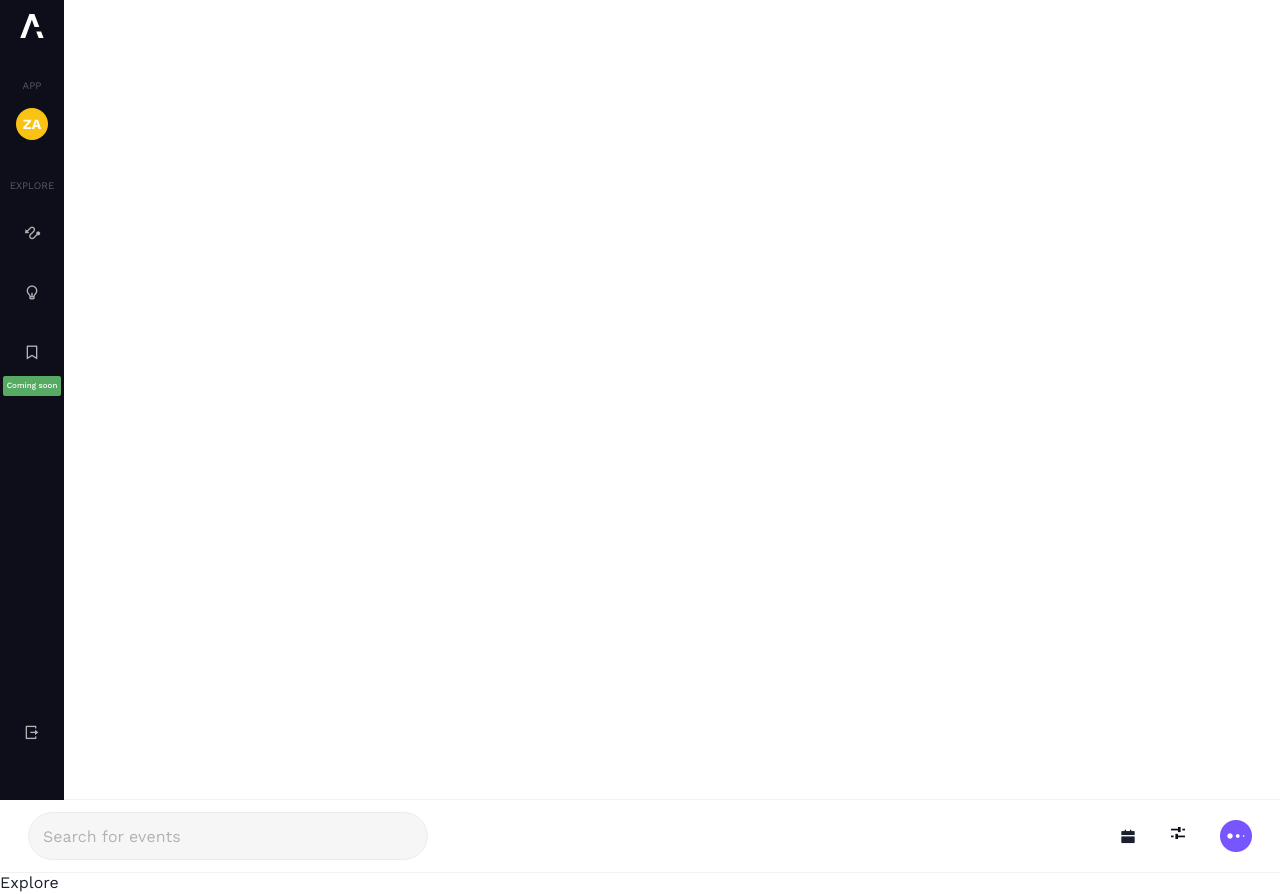
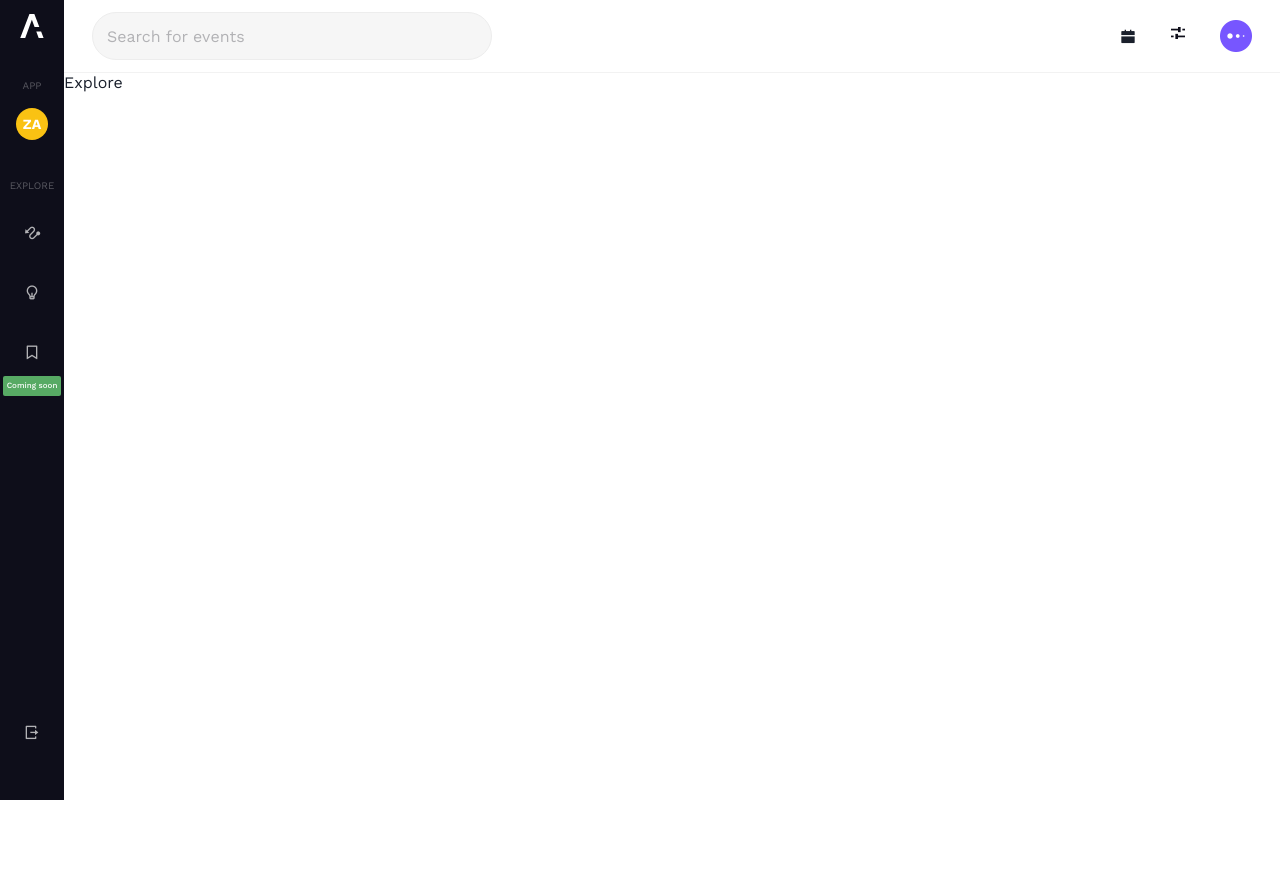
Before and after one commit to smpladmin/apperture, a Next.js app in the folder frontend/: page /analytics/explore in a window 1280 px wide. After the commit the page ends 800 px from the top, so only its background shows below. Built offline with nearby package versions, Linux system fonts and the light colour scheme; no server answers.

Commit message:
Remove tailwind from layout

```diff
--- a/frontend/components/Layout.tsx
+++ b/frontend/components/Layout.tsx
@@ -1,15 +1,16 @@
+import { Flex } from '@chakra-ui/react';
 import { ReactNode } from 'react';
 import Header from './Header';
 import Sidebar from './Sidebar';
 
 export default function Layout({ children }: { children: ReactNode }) {
   return (
-    <div className="flex flex-row">
+    <Flex flexDir={'row'}>
       <Sidebar />
-      <div className="flex w-full flex-col">
+      <Flex flexDir={'column'} w={'full'}>
         <Header />
         <main>{children}</main>
-      </div>
-    </div>
+      </Flex>
+    </Flex>
   );
 }
```
